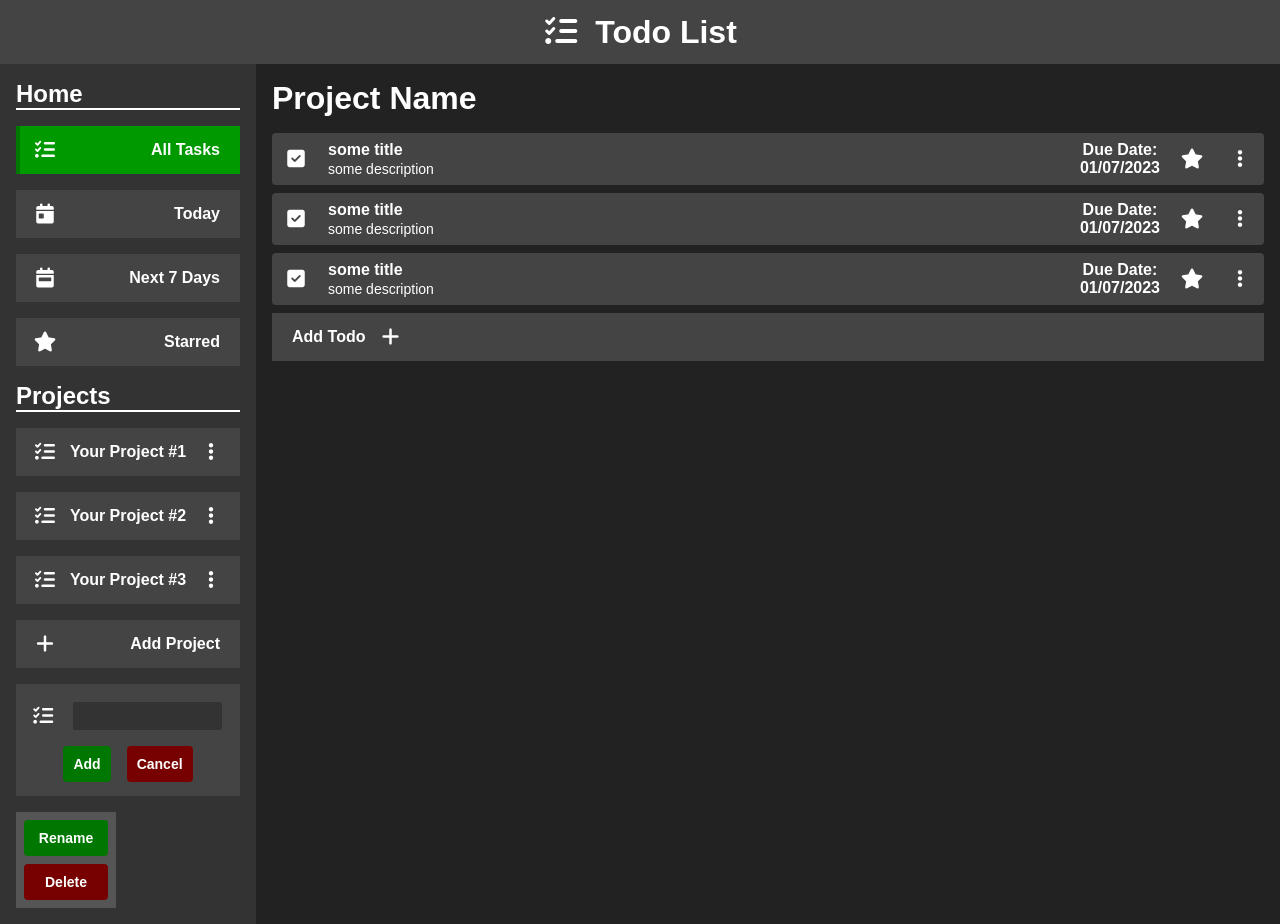
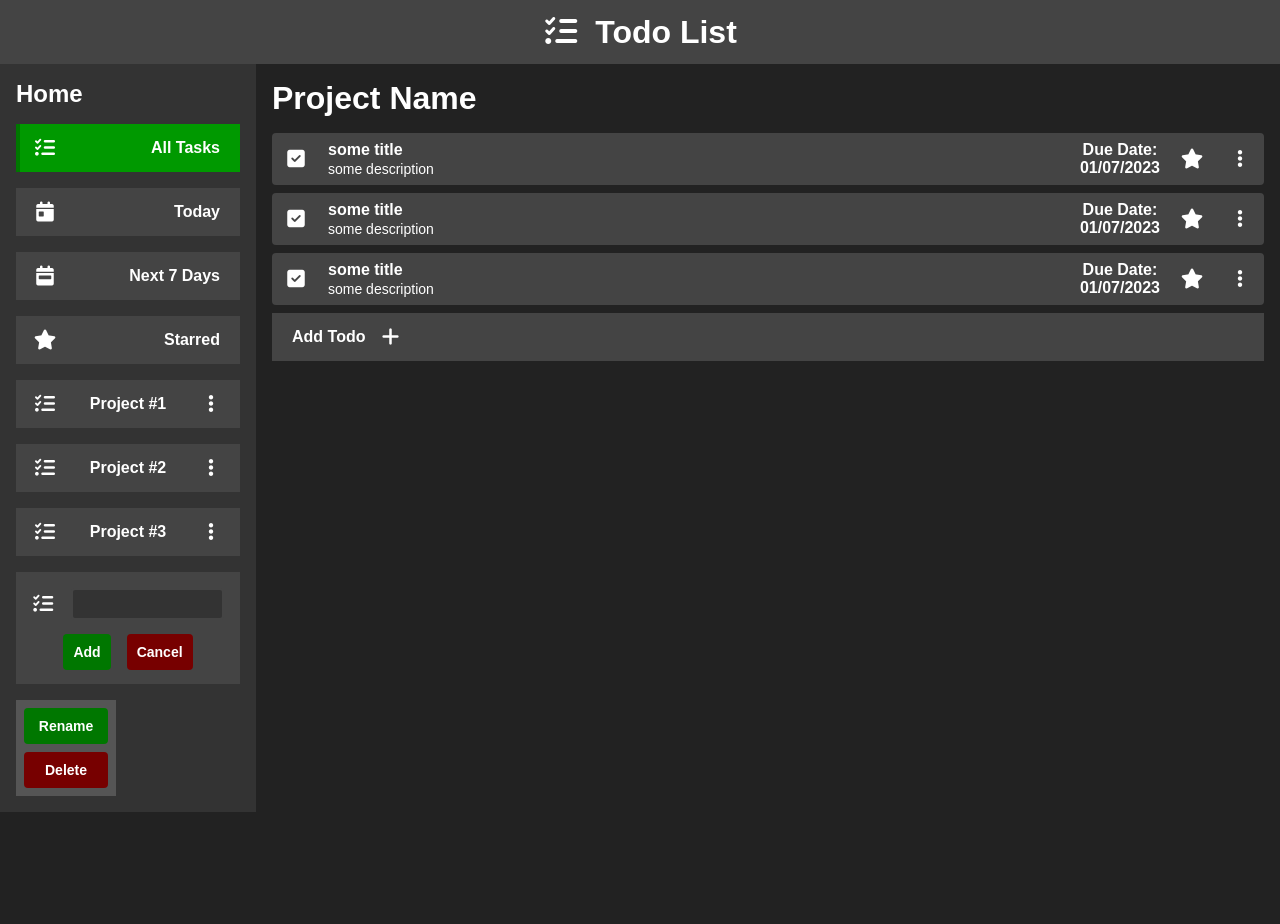
Before and after one commit to majegoid/todo-list, a website built with webpack: page src/index.html in a window 1280 px wide. After the commit the page ends 812 px from the top, so only its background shows below. Built offline with nearby package versions, Linux system fonts and the light colour scheme.

Commit message:
adds projectMenuItem factory; adds containers for appended project menu items; changes CSS to make added containers look like before

```diff
--- /dev/null
+++ b/src/factories/elements/projectMenuItem.js
@@ -0,0 +1,23 @@
+export function projectMenuItem(project) {
+  // <div class="menu-item">
+  //   <i class="fa-solid fa-list-check"></i>Your Project #1
+  //   <i class="fa-solid fa-ellipsis-vertical"></i>
+  // </div>
+
+  const projectMenuItemDiv = document.createElement('div');
+  const listCheckIcon = document.createElement('i');
+  const projectMenuItemDivText = document.createTextNode(
+    project.title || 'Unnamed Project'
+  );
+  const ellipsisVIcon = document.createElement('i');
+
+  projectMenuItemDiv.className = 'menu-item';
+  listCheckIcon.className = 'fa-solid fa-list-check';
+  ellipsisVIcon.className = 'fa-solid fa-ellipsis-vertical';
+
+  projectMenuItemDiv.appendChild(listCheckIcon);
+  projectMenuItemDiv.appendChild(projectMenuItemDivText);
+  projectMenuItemDiv.appendChild(ellipsisVIcon);
+
+  return projectMenuItemDiv;
+}
--- a/src/index.html
+++ b/src/index.html
@@ -18,29 +18,25 @@
       <h1><i class="fa-solid fa-list-check"></i>Todo List</h1>
     </header>
     <nav class="side-nav">
+      <div id="project-filters-container" class="menu-items-container">
         <h1>Home</h1>
         <div class="menu-item menu-item-active">
           <i class="fa-solid fa-list-check"></i>All Tasks
         </div>
-      <div class="menu-item"><i class="fa-solid fa-calendar-day"></i>Today</div>
+        <div class="menu-item">
+          <i class="fa-solid fa-calendar-day"></i>Today
+        </div>
         <div class="menu-item">
           <i class="fa-solid fa-calendar-week"></i>Next 7 Days
         </div>
         <div class="menu-item"><i class="fa-solid fa-star"></i>Starred</div>
+      </div>
+      <div id="project-menu-items-container" class="menu-items-container">
         <h1>Projects</h1>
-      <div class="menu-item">
-        <i class="fa-solid fa-list-check"></i>Your Project #1
-        <i class="fa-solid fa-ellipsis-vertical"></i>
+
+        <div class="menu-item"><i class="fa-solid fa-plus"></i>Add Project</div>
       </div>
-      <div class="menu-item">
-        <i class="fa-solid fa-list-check"></i>Your Project #2
-        <i class="fa-solid fa-ellipsis-vertical"></i>
-      </div>
-      <div class="menu-item">
-        <i class="fa-solid fa-list-check"></i>Your Project #3
-        <i class="fa-solid fa-ellipsis-vertical"></i>
-      </div>
-      <div class="menu-item"><i class="fa-solid fa-plus"></i>Add Project</div>
+
       <div class="menu-item menu-item-form">
         <div><i class="fa-solid fa-list-check"></i><input type="text" /></div>
         <div>
@@ -55,8 +51,8 @@
     </nav>
     <main>
       <div><h1>Project Name</h1></div>
-      <div class="todos-container"></div>
-      <div class="form-container"></div>
+      <div id="todos-container" class="todos-container"></div>
+      <div id="create-todo-form-container"></div>
     </main>
   </body>
 </html>
--- a/src/index.js
+++ b/src/index.js
@@ -9,8 +9,13 @@ const todo = new Todo(
   new Date('2023-01-07T21:00:00')
 );
 
-const projects = [[todo, todo, todo]];
+const projects = [
+  { title: 'Project #1', todos: [todo, todo, todo] },
+  { title: 'Project #2', todos: [todo, todo, todo] },
+  { title: 'Project #3', todos: [todo, todo, todo] },
+];
 let displayedProject = projects[0];
 
-displayController.setTodos(displayedProject);
+displayController.setProjectMenuItems(projects);
+displayController.setTodos(displayedProject.todos);
 displayController.setCreateTodoFormDisplay(false);
--- a/src/modules/displayController.js
+++ b/src/modules/displayController.js
@@ -1,11 +1,17 @@
 import { addTodoClickDiv } from '../factories/elements/addTodoClickDiv';
 import { createTodo } from '../factories/elements/createTodo';
 import { createTodoForm } from '../factories/elements/createTodoForm';
+import { projectMenuItem } from '../factories/elements/projectMenuItem';
 
 export const displayController = (function () {
   // containers
-  const todosContainer = document.querySelector('.todos-container');
-  const createTodoFormContainer = document.querySelector('.form-container');
+  const todosContainer = document.querySelector('#todos-container');
+  const createTodoFormContainer = document.querySelector(
+    '#create-todo-form-container'
+  );
+  const projectMenuItemsContainer = document.querySelector(
+    '#project-menu-items-container'
+  );
 
   // instantiated elements
   const addTodoForm = createTodoForm();
@@ -13,6 +19,13 @@ export const displayController = (function () {
 
   // appends
   createTodoFormContainer.appendChild(addTodoForm);
+
+  function setProjectMenuItems(projects = []) {
+    projectMenuItemsContainer.replaceChildren();
+    for (const project of projects) {
+      projectMenuItemsContainer.appendChild(projectMenuItem(project));
+    }
+  }
 
   function setTodos(todos = []) {
     todosContainer.replaceChildren();
@@ -32,6 +45,7 @@ export const displayController = (function () {
 
   return {
     setTodos,
+    setProjectMenuItems,
     setCreateTodoFormDisplay,
   };
 })();
--- a/src/styles/index.css
+++ b/src/styles/index.css
@@ -226,6 +226,14 @@ header > h1 > i {
   border-bottom: 2px solid white;
 }
 
+.menu-items-container {
+  display: flex;
+  flex-direction: column;
+  gap: 16px;
+
+  background-color: var(--dark-neutral-3);
+}
+
 .menu-item {
   display: flex;
   justify-content: space-between;
```
Lines whose indentation alone changed are shown as unchanged.
